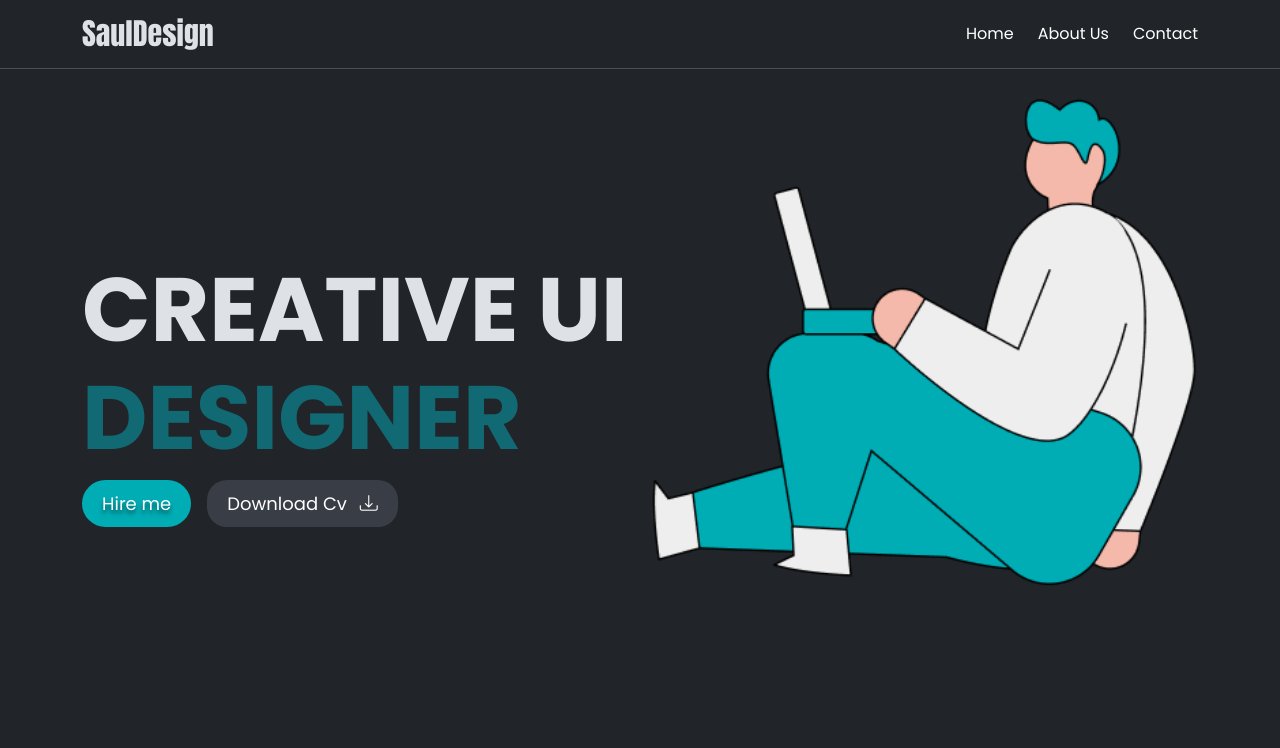
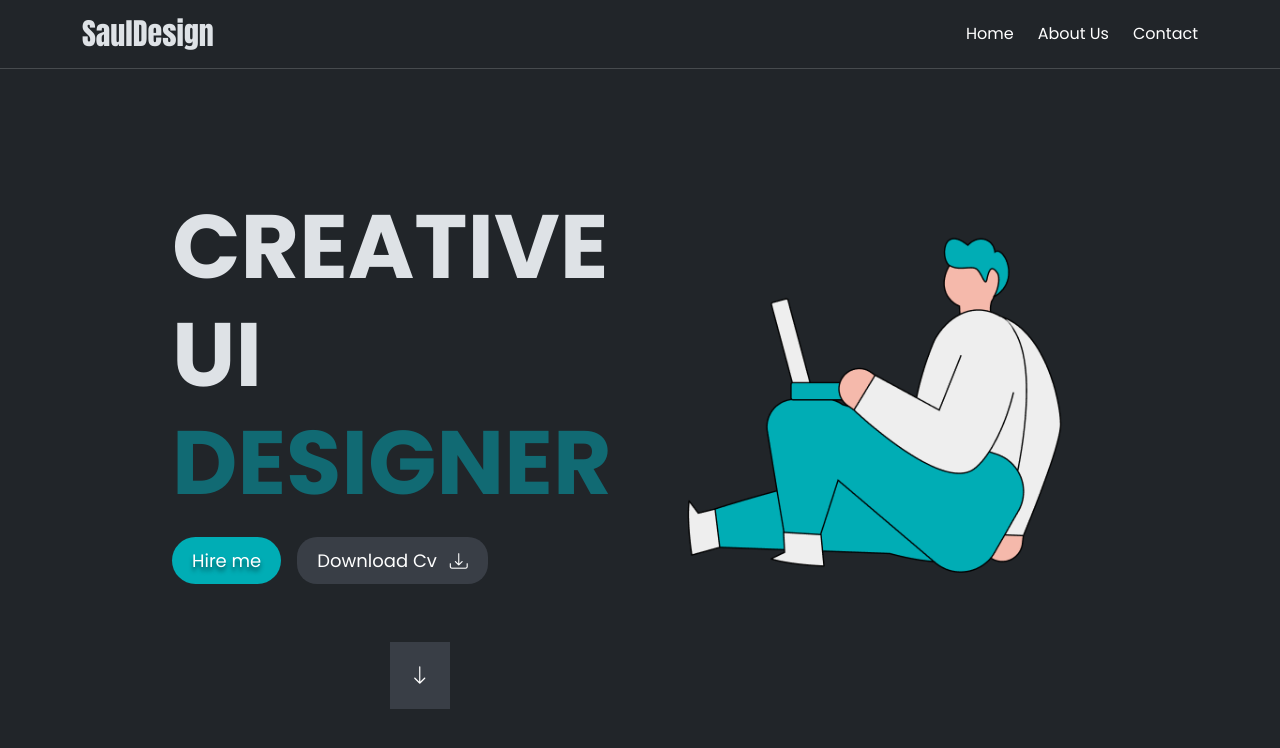
Before and after one commit to Shamim558/first-assignment, a plain HTML site: page index.html in a window 1280 px wide. Drawn offline with nearby package versions, Linux system fonts and the light colour scheme.

Commit message:
hero section recover

```diff
--- a/css/style.css
+++ b/css/style.css
@@ -9,6 +9,15 @@ body {
   font-family: "poppins", serif;
 }
 
+
+.header {
+    border-bottom: 1px solid #ffffff2c;
+    width: 100%;
+}
+.container {
+    overflow: hidden;
+    margin:auto;
+}
 
 .logo h6 {
    font-weight: 500;
@@ -25,6 +34,7 @@ body {
 .hero-text h1 {
    font-weight: 700;
    font-size: 90px;
+   margin-bottom: 20px;
 }
 
 .hero-text span {
@@ -53,16 +63,56 @@ body {
 }
 
 
-element.style {
+.hero-img {
    width: 400px;
    height: auto;
-   /* border: 3px solid red; */
+}
+
+
+.custom-row {
+    position: relative;
+}
+
+.down-arrow {
+   position: absolute;
+   bottom: 18px;
+   left: 27%;
+}
+.down-arrow i {
+   width: 96px;
+   height: 96px;
+   background-color: #393E46;
+   color: white;
+   padding: 20px;
+   font-size: 20px;
+}
+
+ .hero-area-text {
+   margin-left: 78px;
+}
+
+.hero-img-area {
+    padding-top: 100px;
+    padding-right: 100px;
 }
 /* hero code start  */
 
 
 @media (max-width:991px) {
-  .nav-menu {
+  .nav-menu li {
      display: none;
   }
 }
+
+@media (max-width:375px) {
+ .hero-area-text {
+   margin-left: 0px;
+}
+
+
+.hero-text h1 {
+   font-weight: 700;
+   font-size: 55px;
+   margin-bottom: 20px;
+}
+}
--- a/index.html
+++ b/index.html
@@ -10,7 +10,7 @@
 </head>
 <body>
   <script src="https://cdn.jsdelivr.net/npm/bootstrap@5.3.3/dist/js/bootstrap.bundle.min.js" integrity="sha384-YvpcrYf0tY3lHB60NNkmXc5s9fDVZLESaAA55NDzOxhy9GkcIdslK1eN7N6jIeHz" crossorigin="anonymous"></script>
-<header class="p-3 border-bottom">
+<header class="p-3 header">
   <div class="container">
     <div class="row align-items-center">
       <div class="col-6">
@@ -32,20 +32,23 @@
 <!-- hero section start  -->
 <section>
   <div class="container">
-    <div class="row align-items-center">
-      <div class="md-col-12 col-lg-6">
-        <div class="row hero-text">
+    <div class="row align-items-center py-5 custom-row">
+      <div class="md-col-12 col-lg-6 ">
+        <div class="row hero-text justify-content-center hero-area-text">
           <h1>CREATIVE UI <span>DESIGNER</span></h1>
-        </div>
-        <div class="d-flex gap-3 align-items-center">
-          <a class="hire-btn" href="#">Hire me</a>
-          <a class="download-btn" href="#">Download Cv <i class=" ms-2 bi bi-download"></i></a>
+          <div class="d-flex gap-3 align-items-center">
+            <a class="hire-btn" href="#">Hire me</a>
+            <a class="download-btn" href="#">Download Cv <i class=" ms-2 bi bi-download"></i></a>
+          </div>
         </div>
       </div>
       <div class="md-col-12 col-lg-6">
-        <div class="row">
+        <div class="row justify-content-center hero-img-area">
           <img class="hero-img" src="/assets/hero-img.png" alt="hero-img">
         </div>
+      </div>
+      <div class="down-arrow">
+        <i class="bi bi-arrow-down"></i>
       </div>
     </div>
   </div>
```
